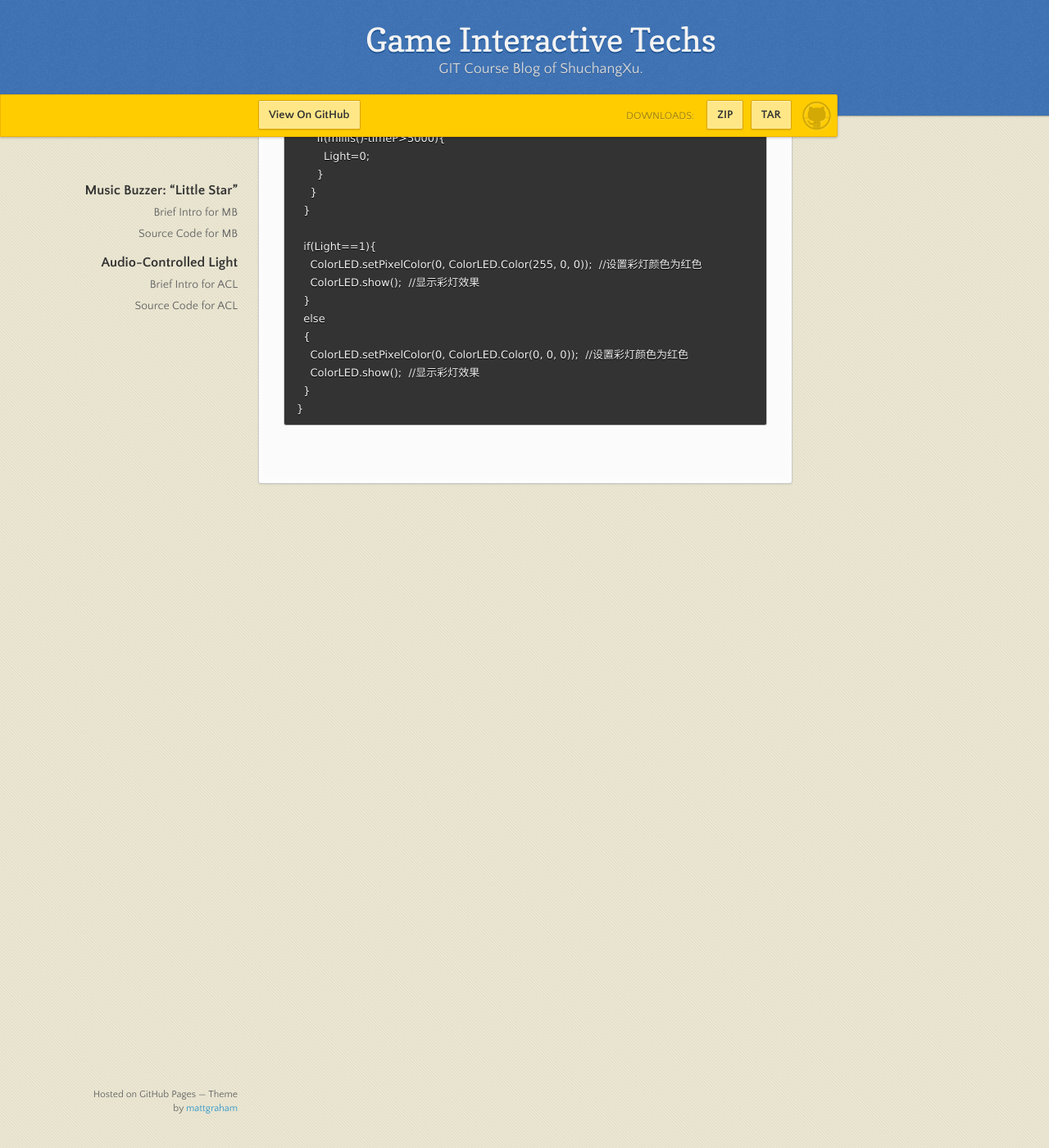
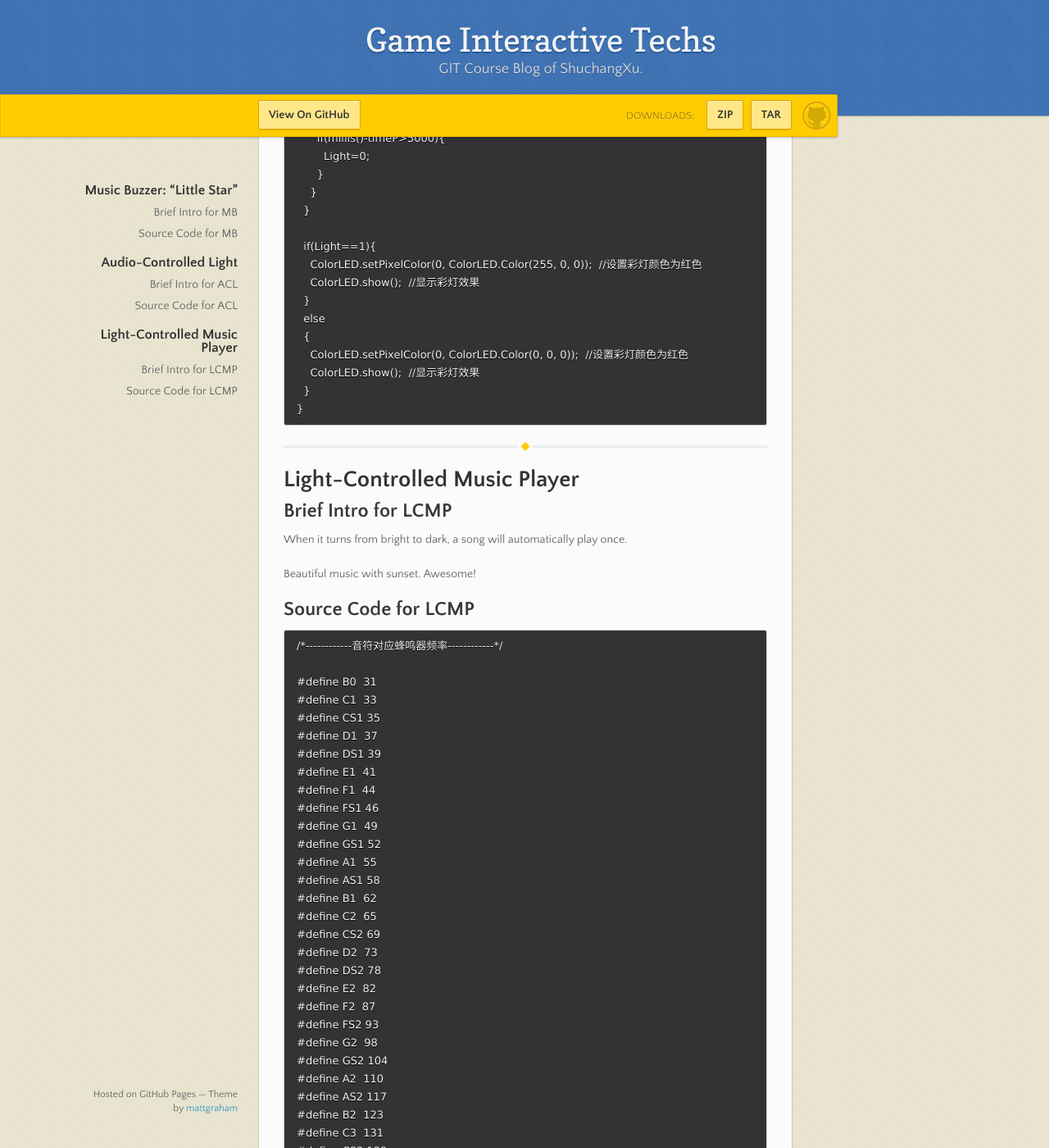
Before and after one commit to ShuchangXu/ShuchangXu.github.io, a Jekyll site: the page built from index.md, in a window 1280 px wide and 1400 px high, scrolled down 4454 px. Shown: the whole window at 82% size. Built offline with Jekyll 4.4.1, drawn with Linux system fonts in a browser that asks for light colours; nearby versions of some CDN libraries; our own code applies the rules of GitHub Pages for plain Markdown files; before the commit the page ends 5084 px from its top, so only the background shows below that; some of the changed text lies outside the part shown.

Commit message:
Update index.md

````diff
--- a/index.md
+++ b/index.md
@@ -154,7 +154,9 @@ void loop() {
 }
 ```
 
+
 * * *
+
 
 # [](#header-1)Audio-Controlled Light
 
@@ -221,3 +223,191 @@ void loop()
   }
 }
 ```
+
+
+* * *
+
+
+# [](#header-1)Light-Controlled Music Player
+
+## [](#header-2)Brief Intro for LCMP
+
+When it turns from bright to dark, a song will automatically play once.
+
+Beautiful music with sunset. Awesome!
+
+## [](#header-2)Source Code for LCMP
+
+```Arduino
+/*------------音符对应蜂鸣器频率------------*/
+
+#define B0  31
+#define C1  33
+#define CS1 35
+#define D1  37
+#define DS1 39
+#define E1  41
+#define F1  44
+#define FS1 46
+#define G1  49
+#define GS1 52
+#define A1  55
+#define AS1 58
+#define B1  62
+#define C2  65
+#define CS2 69
+#define D2  73
+#define DS2 78
+#define E2  82
+#define F2  87
+#define FS2 93
+#define G2  98
+#define GS2 104
+#define A2  110
+#define AS2 117
+#define B2  123
+#define C3  131
+#define CS3 139
+#define D3  147
+#define DS3 156
+#define E3  165
+#define F3  175
+#define FS3 185
+#define G3  196
+#define GS3 208
+#define A3  220
+#define AS3 233
+#define B3  247
+#define C4  262
+#define CS4 277
+#define D4  294
+#define DS4 311
+#define E4  330
+#define F4  349
+#define FS4 370
+#define G4  392
+#define GS4 415
+#define A4  440
+#define AS4 466
+#define B4  494
+#define C5  523
+#define CS5 554
+#define D5  587
+#define DS5 622
+#define E5  659
+#define F5  698
+#define FS5 740
+#define G5  784
+#define GS5 831
+#define A5  880
+#define AS5 932
+#define B5  988
+#define C6  1047
+#define CS6 1109
+#define D6  1175
+#define DS6 1245
+#define E6  1319
+#define F6  1397
+#define FS6 1480
+#define G6  1568
+#define GS6 1661
+#define A6  1760
+#define AS6 1865
+#define B6  1976
+#define C7  2093
+#define CS7 2217
+#define D7  2349
+#define DS7 2489
+#define E7  2637
+#define F7  2794
+#define FS7 2960
+#define G7  3136
+#define GS7 3322
+#define A7  3520
+#define AS7 3729
+#define B7  3951
+#define C8  4186
+#define CS8 4435
+#define D8  4699
+#define DS8 4978
+
+#define buzzer_pin 6 //定义蜂鸣器引脚
+
+/*------------定义歌曲音调的数组------------*/
+
+int notes[] = {
+  C5, C5, G5, G5, A5, A5, G5,
+  F5, F5, E5, E5, D5, D5, C5,
+  G5, G5, F5, F5, E5, E5, D5,
+  G5, G5, F5, F5, E5, E5, D5,
+  C5, C5, G5, G5, A5, A5, G5,
+  F5, F5, E5, E5, D5, D5, C5
+};
+
+/*------------定义歌曲节奏的数组------------*/
+
+byte beats[] = {
+  500, 500, 500, 500, 500, 500, 1000,
+  500, 500, 500, 500, 500, 500, 1000,
+  500, 500, 500, 500, 500, 500, 1000,
+  500, 500, 500, 500, 500, 500, 1000,
+  500, 500, 500, 500, 500, 500, 1000,
+  500, 500, 500, 500, 500, 500, 1000
+};
+
+int state; //定义一个整数变量state
+int stateSound;
+
+int Light=0;
+double timeP=0.0;
+
+void setup()
+{
+  pinMode(buzzer_pin, OUTPUT); //定义蜂鸣器引脚为输出状态
+  pinMode(A0, INPUT); //设置光敏传感器引脚为输入状态
+  pinMode(A2, INPUT); //设置声敏传感器引脚为输入状态
+  Serial.begin(9600); //设置串口波特率为9600
+  Light=0;
+}
+void loop()
+{
+  state = analogRead(A0);
+  stateSound = analogRead(A2);
+  Serial.print("state:");
+  Serial.print(state);
+  Serial.print("                state2:");
+  Serial.println(stateSound);
+
+  if (Light == 0) {
+    if (state < 50) { //天黑
+      Light = 1;
+      for ( int i = 0; i < 42; i++) {
+
+        /*------------设置i在歌曲长度内递增，这样就能逐一执行数组中的数据------------*/
+
+        tone(buzzer_pin, notes[i]); //播放音乐
+        delay(beats[i]); //播放间隔
+
+        noTone(buzzer_pin);
+
+        if ((i + 1) % 7 == 0) {
+          delay(150);
+        }
+        else {
+          delay(10);
+        }
+      }
+    }
+  }
+  else {
+    if (state < 50) {
+      timeP = millis();
+    }
+    else {
+      if (millis() - timeP > 5000) {
+        Light = 0;
+      }
+    }
+  }
+}
+```
````
